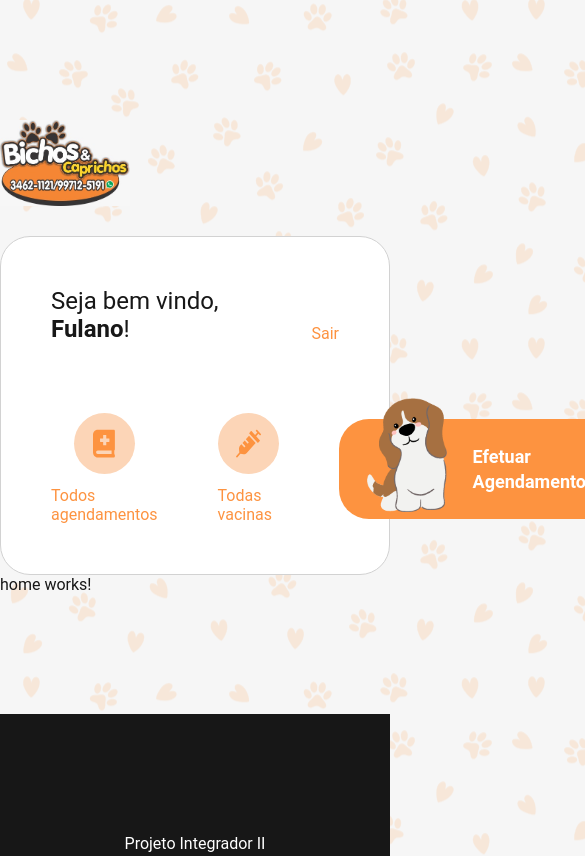
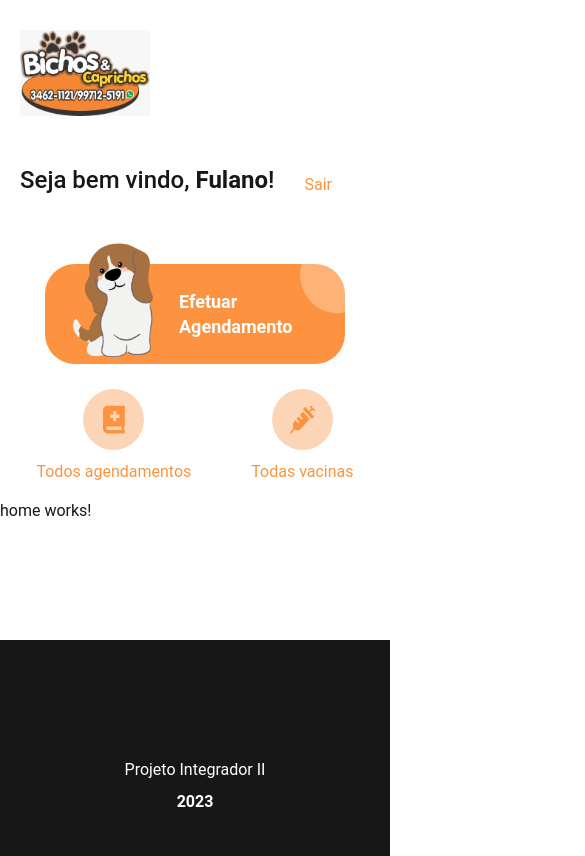
Before and after one commit to jonatasbaldan/projeto-integrador-ii, an Angular app: page / in a window 390 px wide. Shown: the top 856 px of the page, 585 px wide, since content can reach past the window. Built offline with nearby package versions, Linux system fonts and the light colour scheme.

Commit message:
Implementado o layout responsivo do Header da home page

```diff
--- a/src/app/components/header/header.component.css
+++ b/src/app/components/header/header.component.css
@@ -2,36 +2,33 @@
   max-width: 1024px;
   margin: 0 auto;
   display: flex;
-  justify-content: start;
+  justify-content: flex-start;
   margin-top: 120px;
   margin-bottom: 30px;
+}
+
+@media screen and (max-width: 425px) {
+  .company-menu {
+    margin-top: 30px;
+    margin-left: 20px;
+  }
+
 }
 
 .company-menu__logo {
   width: 130px;
 }
 
-.header {
-  background-color: white;
-  max-width: 1024px;
-  margin: 0 auto;
-
-  padding: 50px;
-  border: solid 1px var(--gray);
-  display: flex;
-  flex-direction: column;
-  border-radius: 30px;
-}
-
 .header__welcome {
   display: flex;
   gap: 30px;
-  align-items: end;
+  align-items: flex-end;
   margin-bottom: 70px;
 }
 
 .header__welcome__message {
   font-size: 24px;
+  font-weight: 500;
 }
 
 .header__options {
@@ -41,6 +38,17 @@
   justify-items: start;
   align-items: center;
   column-gap: 60px;
+}
+
+@media screen and (max-width: 425px) {
+  .header__options {
+    display: flex;
+    flex-direction: row;
+    flex-wrap: wrap-reverse;
+    justify-content: center;
+    row-gap: 25px;
+  }
+
 }
 
 .header__small-button:first-child {
--- a/src/app/components/header/header.component.html
+++ b/src/app/components/header/header.component.html
@@ -1,7 +1,7 @@
 <div class="company-menu">
   <img src="../../../assets/logo-petshop.jpg" alt="Logo petshop" class="company-menu__logo">
 </div>
-<header class="header">
+<header class="header section">
   <div class="header__welcome">
     <p class="header__welcome__message">Seja bem vindo, <span class="bold">Fulano</span>!</p> <a href="http://" class="header__welcome__exit">Sair</a>
   </div>
--- a/src/app/components/header/header.component.ts
+++ b/src/app/components/header/header.component.ts
@@ -3,8 +3,9 @@ import { Component } from '@angular/core';
 @Component({
   selector: 'app-header',
   templateUrl: './header.component.html',
-  styleUrls: ['./header.component.css']
+  styleUrls: ['./header.component.css', '../section.css']
 })
+
 export class HeaderComponent {
 
 }
--- a/src/styles.css
+++ b/src/styles.css
@@ -25,6 +25,14 @@ body {
   color: #171717;
 }
 
+@media screen and (max-width: 425px) {
+  body {
+    background: none;
+    background-color: white;
+  }
+}
+
+
 .bold {
   font-weight: 700;
 }
```
